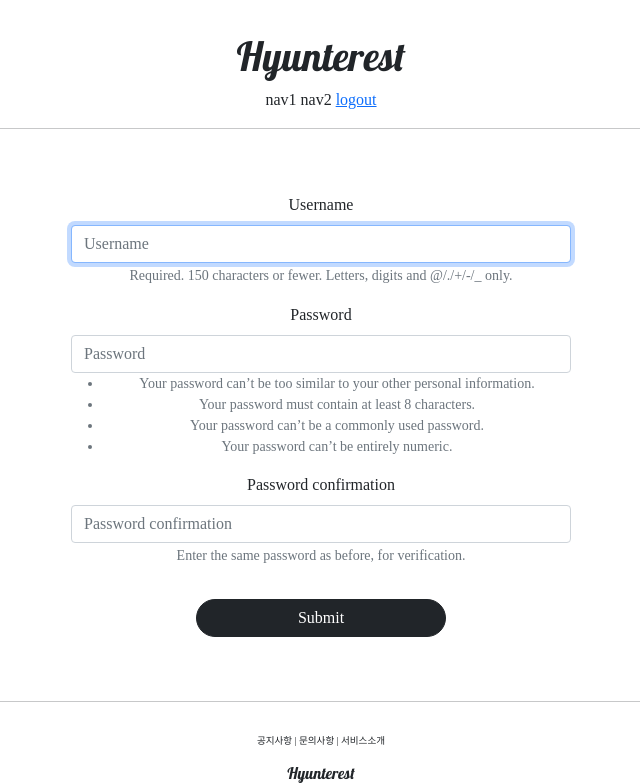
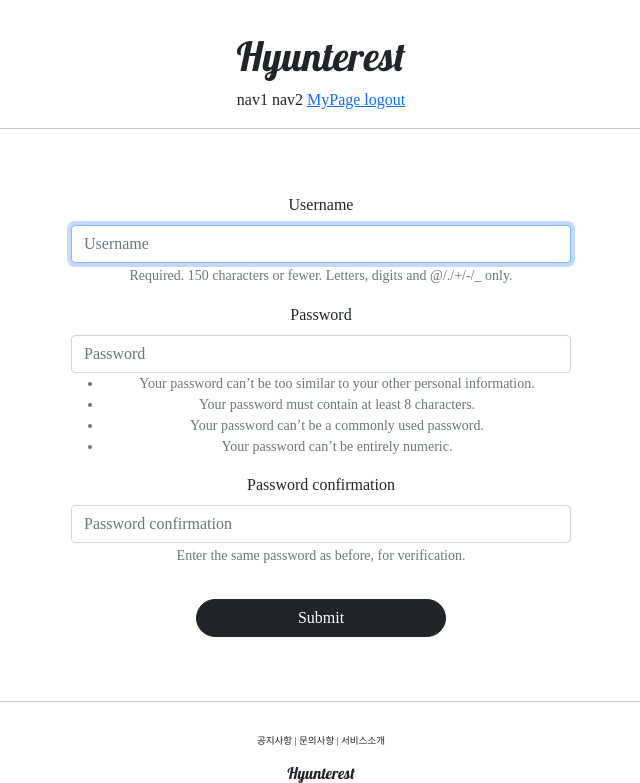
Before and after one commit to HyunAm0225/hyunterest, a Django app: page /account/create/ in a window 1280 px wide. Shown: the top 783 px of the page, without its empty margins (319-959 px from the left). Run offline with Django 3.2, Linux system fonts and the light colour scheme; the visitor is signed in with stand-in values (Sample User, id 1); some libraries are stand-ins or nearby versions.

Commit message:
1.2 user mypage 구현

```diff
--- a/accountapp/urls.py
+++ b/accountapp/urls.py
@@ -1,5 +1,5 @@
 from django.urls import path
-from .views import hello, AccountCreateView
+from .views import hello, AccountCreateView, AccountDetailView
 from django.contrib.auth.views import LoginView, LogoutView
 app_name = "accountapp"
 
@@ -10,6 +10,6 @@ urlpatterns = [
     # 로그인 뷰, 로그아웃 뷰 설정
     path('login/', LoginView.as_view(template_name='accountapp/login.html'), name='login'),
     path('logout/', LogoutView.as_view(), name='logout'),
-
+    path('detail/<int:pk>/', AccountDetailView.as_view(), name='detail'),
 
 ]
--- a/accountapp/views.py
+++ b/accountapp/views.py
@@ -4,7 +4,7 @@ from django.shortcuts import render
 from .models import HelloWorld
 from django.urls import reverse, reverse_lazy
 from django.http import HttpResponse, HttpResponseRedirect
-from django.views.generic import CreateView
+from django.views.generic import CreateView, DetailView
 from django.contrib.auth.models import User
 from django.contrib.auth.forms import UserCreationForm
 
@@ -28,3 +28,9 @@ class AccountCreateView(CreateView):
     form_class = UserCreationForm
     success_url = reverse_lazy('accountapp:hello')
     template_name = 'accountapp/create.html'
+
+
+class AccountDetailView(DetailView):
+    model = User
+    context_object_name = 'target_user'
+    template_name = 'accountapp/detail.html'
--- a/templates/base.html
+++ b/templates/base.html
@@ -1,7 +1,7 @@
 <!DOCTYPE html>
 <html lang="ko">
   {% include 'head.html' %}
-  <body style="font-family:'NanumSquareRoundR';">
+  <body style="font-family:'NanumSquareRoundB';">
     {% include 'header.html' %}
     <hr>
 
--- a/templates/head.html
+++ b/templates/head.html
@@ -15,23 +15,23 @@
 
     <style>
         @font-face {
-            font-family: 'NanumSquareRoundB';
-            src: url('NanumSquareRoundR'),
+            font-family: 'NanumSquareRoundOTFB';
+            src: url('NanumSquareRoundOTFB'),
             url("{% static 'fonts/NanumSquareRoundOTFB.otf' %}") format("opentype");
         }
         @font-face {
-            font-family: 'NanumSquareRoundEB';
-            src: url('NanumSquareRoundEB'),
+            font-family: 'NanumSquareRoundOTFEB';
+            src: url('NanumSquareRoundOTFEB'),
             url("{% static 'fonts/NanumSquareRoundOTFEB.otf' %}") format("opentype");
         }
         @font-face {
-            font-family: 'NanumSquareRoundFL';
-            src: url('NanumSquareRoundB'),
+            font-family: 'NanumSquareRoundOTFL';
+            src: url('NanumSquareRoundOTFL'),
             url("{% static 'fonts/NanumSquareRoundOTFL.otf' %}") format("opentype");
         }
         @font-face {
-            font-family: 'NanumSquareRoundFR';
-            src: url('NanumSquareRoundFR'),
+            font-family: 'NanumSquareRoundOTFR';
+            src: url('NanumSquareRoundOTFR'),
             url("{% static 'fonts/NanumSquareRoundOTFR.otf' %}") format("opentype");
         }
 
--- a/templates/header.html
+++ b/templates/header.html
@@ -10,6 +10,9 @@
             <span>login</span>
         </a>
         {% else %}
+        <a href="{% url 'accountapp:detail' pk=user.pk %}">
+            <span>MyPage</span>
+        </a>
         <a href="{% url 'accountapp:logout' %}?next={{ request.path }}">
             <span>logout</span>
         </a>
```
Also changed, not shown: accountapp/templates/accountapp/detail.html (added, +17 -0 lines).
